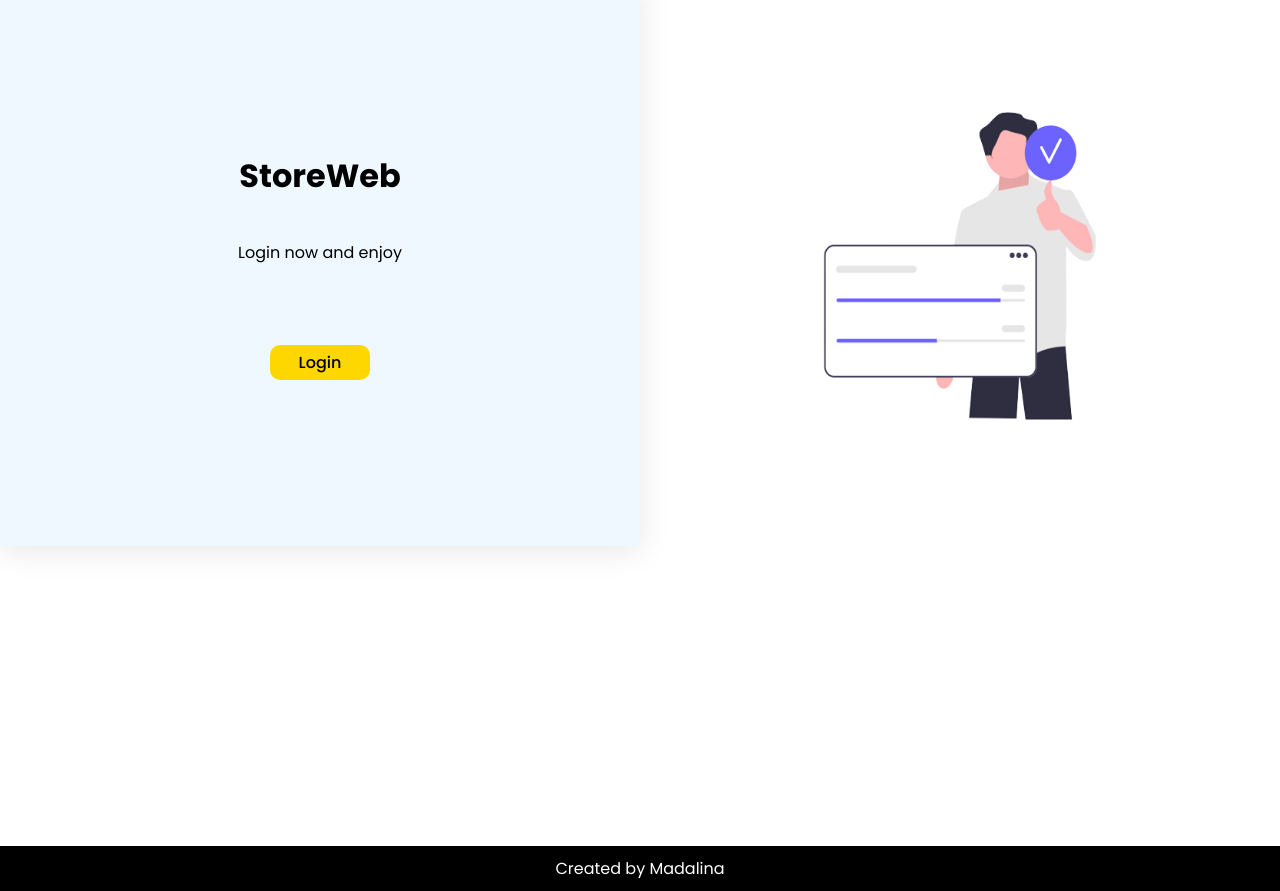
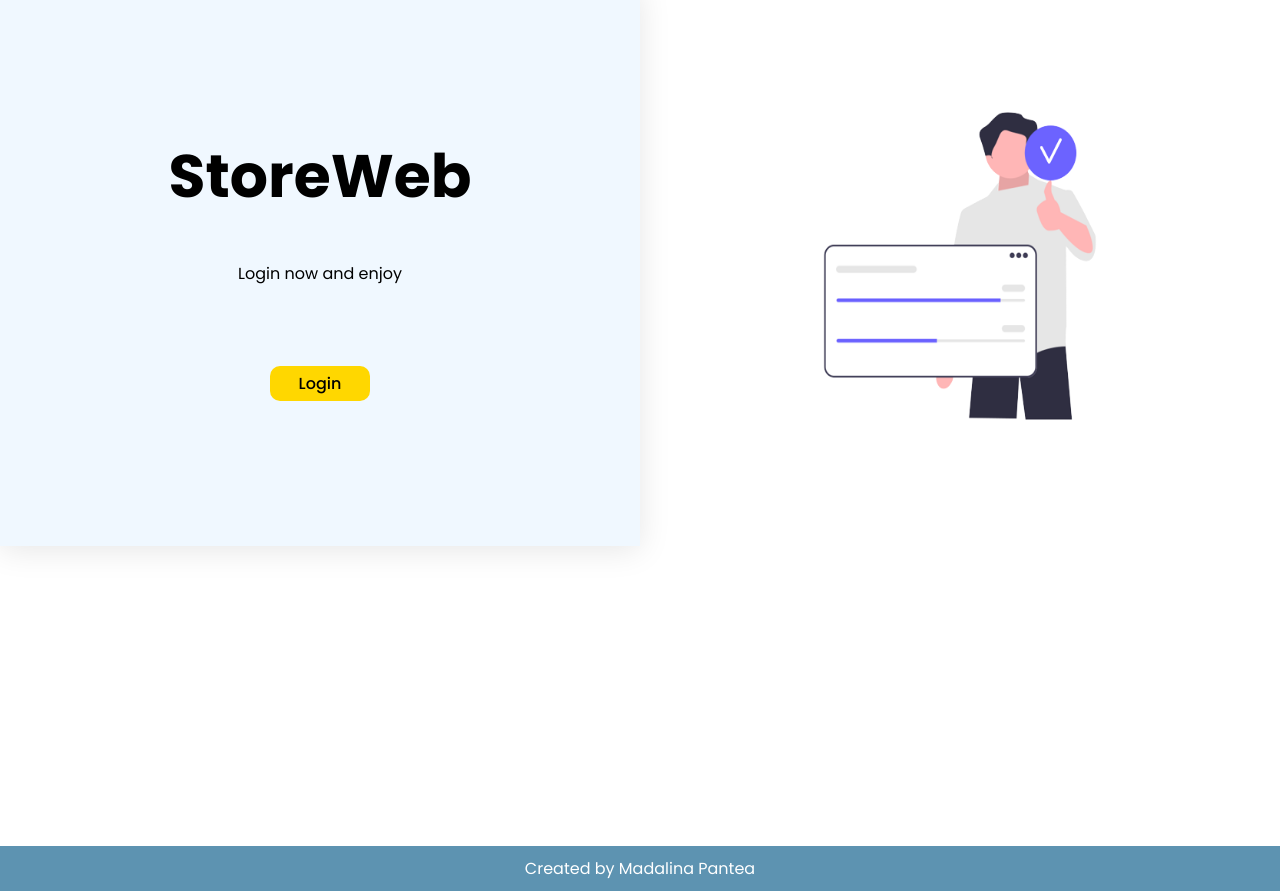
Before and after one commit to AlexUrluescu/STORE_MERN_SITE, a React (Create React App) app in the folder client/: page /#/ in a window 1280 px wide. Shown: the part 80-971 px from the top of the page. Built offline with nearby package versions, Linux system fonts and the light colour scheme; no server answers.

Commit message:
Put the final style on the page

```diff
--- a/client/src/css/Create.css
+++ b/client/src/css/Create.css
@@ -33,8 +33,10 @@
 
 .create_form{
     /* background-color: blue; */
-    padding: 20px;
-    margin-top: 20px;
+
+    display: flex;
+    justify-content: center;
+    align-items: center;
 }
 
 .form_cont{
@@ -42,13 +44,18 @@
     flex-direction: column;
     align-items: center;
     justify-content: center;
-    background-color: rgb(246, 246, 246);
-    padding: 20px;
+    /* background-color: rgb(246, 246, 246); */
+    /* padding: 20px; */
+    width: 500px;
+    height: 400px;
+
+    border-left: 3px solid rgb(197, 197, 197);
+    border-right: 3px solid rgb(197, 197, 197);
 }
 
 .form_cont input{
     width: 350px;
-    border: 2px solid gainsboro;
+    border: 2px solid rgb(157, 157, 157);
     outline: none;
     height: 50px;
     border-radius: 10px;
@@ -57,18 +64,6 @@
     margin-top:  5px;
 
 }
-
-
-/* .formSelect{
-    width: 350px;
-    border: 2px solid gainsboro;
-    outline: none;
-    height: 50px;
-    border-radius: 10px;
-    padding: 0 10px;
-    margin-bottom: 40px;
-    margin-top:  5px;
-} */
 
 
 .form_cont textarea{
--- a/client/src/css/Forms.css
+++ b/client/src/css/Forms.css
@@ -59,9 +59,23 @@
 }
 
 .div_forms{
-    /* background-color: red; */
+
     display: flex;
     justify-content: center;
     align-items: center;
     flex-wrap: wrap;
 }
+
+
+.store_products{
+    margin-top: 50px;
+}
+
+.cont_content{
+    /* background-color: red; */
+    margin: 30px;
+    padding: 30px 0;
+
+    border-top: 3px solid rgb(197, 197, 197);
+    border-bottom: 3px solid rgb(197, 197, 197);
+}
--- a/client/src/css/HomePage.css
+++ b/client/src/css/HomePage.css
@@ -5,6 +5,10 @@
 
     display: flex;
 
+}
+
+.title_page{
+    font-size: 60px;
 }
 
 .container_welcome{
@@ -171,7 +175,7 @@
 }
 
 .footer{
-    background-color: black;
+    background-color: #5d93b1;
     color: white;
     text-align: center;
     padding: 10px;
--- a/client/src/css/Login.css
+++ b/client/src/css/Login.css
@@ -1,6 +1,6 @@
 
 .container-fr{
-    background: rgba(237, 237, 237, 0.51);
+    /* background: rgba(237, 237, 237, 0.51); */
     margin-top: 50px;
     width: 100%;
 
@@ -12,7 +12,7 @@
 .login_container{
     background-color: white;
     width: 400px;
-    /* border: 4px solid #9b489b; */
+    border: 4px solid #5d93b1;
     border-radius: 15px;
 
     margin-top: 50px;
--- a/client/src/css/Register.css
+++ b/client/src/css/Register.css
@@ -1,6 +1,6 @@
 
 .main_cont_register{
-    background: rgba(237, 237, 237, 0.51);
+    /* background: rgba(237, 237, 237, 0.51); */
     margin-top: 50px;
     padding: 50px;
 
@@ -10,9 +10,11 @@
 }
 
 .cont_register{
-    background-color: white;
+    border: 4px solid #5d93b1;
+
     width: 400px;
     border-radius: 15px;
+    margin-bottom: 100px;
 }
 
 .text_register{
--- a/client/src/pages/Create.js
+++ b/client/src/pages/Create.js
@@ -92,8 +92,8 @@ const Create = ({userLogin, setUserLogin}) => {
         <div>
             <NavBar setUserLogin={setUserLogin}/>
             <div className="create_container1">
-                <div className="cont_all">
-                <div className="create_box">
+                <div>
+                <div>
                     <div>
                         <h2>Add a product</h2>
                     </div>
@@ -109,8 +109,8 @@ const Create = ({userLogin, setUserLogin}) => {
                 </div>
                 </div>
             </div>
-            <footer>
-                <span>Created by Madalina</span>
+            <footer className="footer">
+                <span>Created by Madalina Pantea</span>
             </footer>
 
         </div>
--- a/client/src/pages/EditForm.js
+++ b/client/src/pages/EditForm.js
@@ -87,8 +87,8 @@ const EditForm = ({setUserLogin}) => {
                 </form>
             </div>
 
-            <footer>
-                <span>Created by Madalina</span>
+            <footer className="footer">
+                <span>Created by Madalina Pantea</span>
             </footer>
         </div>
     )
--- a/client/src/pages/Forms.js
+++ b/client/src/pages/Forms.js
@@ -23,7 +23,7 @@ function Forms({userLogin, setUserLogin}) {
         const res = await fetch("http://localhost:5000/posts");
         const data = await res.json();
 
-        console.log(data);
+        // console.log(data);
         setProducts(data)
         setLoaderStatus(false);
 
@@ -63,7 +63,7 @@ function Forms({userLogin, setUserLogin}) {
   return (
     <div>
         <NavBar setUserLogin={setUserLogin}/>
-        <div className="container_forms">
+        <div className='store_products'>
                 <div className="div_title"><h2>Store</h2></div>
                 <div className='cont_content'>
                   {loaderStatus ? <div style={{textAlign: "center"}}><Loader /></div> : <div className="div_forms">
@@ -79,8 +79,8 @@ function Forms({userLogin, setUserLogin}) {
                 </div>
         </div>
 
-        <footer>
-                <span>Created by Madalina</span>
+        <footer className='footer'>
+                <span>Created by Madalina Pantea</span>
         </footer>
     </div>
   )
--- a/client/src/pages/HomePage.js
+++ b/client/src/pages/HomePage.js
@@ -56,7 +56,7 @@ const HomePage = ({userLogin , setUserLogin}) => {
             {/* // eslint-disable-next-line */}
             <div className="container_home">
                 <div className="container_welcome">
-                    <h1>StoreWeb</h1>
+                    <h1 className="title_page">StoreWeb</h1>
                 {/* // eslint-disable-next-line */}
                     {userLogin.length !== 0 ? <h1 className="welcome_h">Bine ai venit, <b className="welcome_b">{userLogin.first_name} {userLogin.last_name}</b></h1>:<h1> </h1>}
                     {userLogin.length !== 0 ? <h3> </h3>: <div>Login now and enjoy</div>}
@@ -70,7 +70,7 @@ const HomePage = ({userLogin , setUserLogin}) => {
             </div>
 
             <footer className="footer">
-                <span>Created by Madalina</span>
+                <span>Created by Madalina Pantea</span>
             </footer>
         </div>
     )
--- a/client/src/pages/Login.js
+++ b/client/src/pages/Login.js
@@ -66,7 +66,7 @@ const Login = ({setUserLogin}) => {
             <div className="container-fr">
                 <div className="login_container">
                     <div className="form_text">
-                        <h1><b>Welcome in WebSchool</b></h1>
+                        <h1><b>Welcome in StoreWeb</b></h1>
                         <h3>Login with your email and password</h3>
                     </div>
                     <form onSubmit={handleSubmit} className="login_form">
--- a/client/src/pages/MyForms.js
+++ b/client/src/pages/MyForms.js
@@ -20,7 +20,7 @@ const MyForms = ({userLogin, setUserLogin}) => {
         const res = await fetch("http://localhost:5000/posts");
         const data = await res.json();
 
-        console.log(data);
+        // console.log(data);
         setProducts(data)
         setLoaderStatus(false);
 
@@ -70,8 +70,8 @@ const MyForms = ({userLogin, setUserLogin}) => {
                 id = {product._id}/>
             ))}
         </div>
-        <footer>
-            <span>Created by Madalina</span>
+        <footer className='footer'>
+            <span>Created by Madalina Pantea</span>
         </footer>
     </div>
 
```
